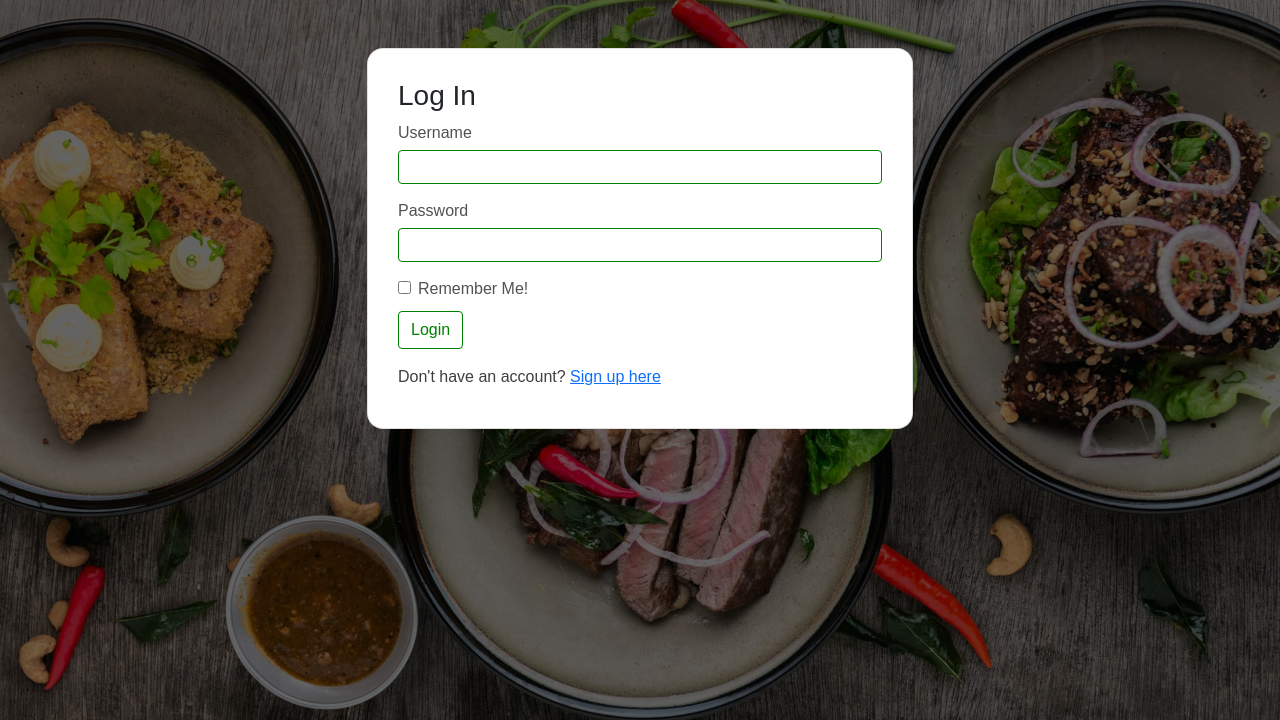
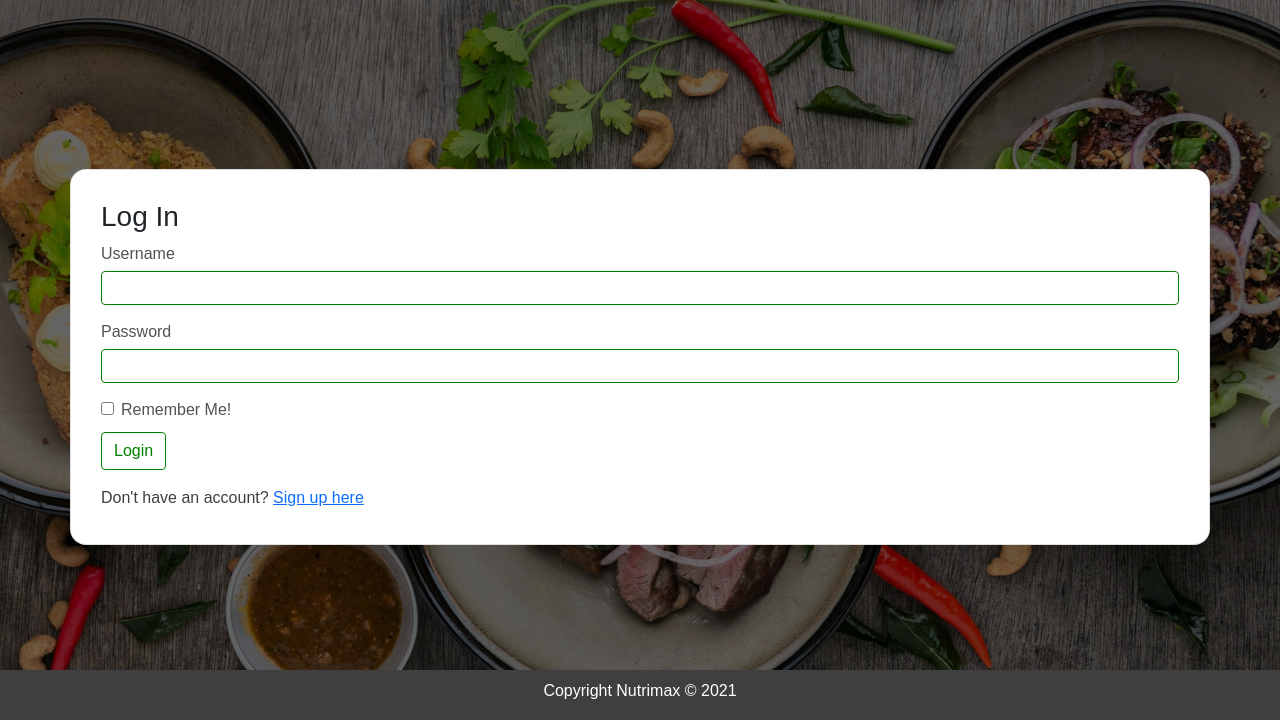
Before and after one commit to peterken674/nutrimax, a Flask app: page /auth/login in a window 1280 px wide. Shown: the part 80-800 px from the top of the page. Run offline with Flask 2, Linux system fonts and the light colour scheme; some libraries are stand-ins or nearby versions.

Commit message:
Style auth forms.

```diff
--- a/app/auth/views.py
+++ b/app/auth/views.py
@@ -19,8 +19,9 @@
 
 
          flash('Invalid username or Password')
+    title = 'Login | Nutrimax'
 
-    return render_template('auth/login.html', loginform = form)
+    return render_template('auth/login.html', loginform = form, title=title)
 
 
 @auth.route('/signup', methods = ["GET","POST"])
@@ -35,8 +36,8 @@
                     user.email,user=user)
        return redirect(url_for("auth.login"))
 
-    title = "New Account | NTMX"
-    return render_template('auth/signup.html',registration_form =form, form=form)
+    title = "New Account | Nutrimax"
+    return render_template('auth/signup.html',registration_form =form, form=form, title=title)
 
 
 @auth.route('/logout')
--- a/app/templates/auth/login.html
+++ b/app/templates/auth/login.html
@@ -1,17 +1,15 @@
 {% extends 'base.html' %}
 {% import 'bootstrap/wtf.html' as wtf%}
-{% block content %}
-{% block styles %}
-{{super()}}
-<link rel="stylesheet" href="{{url_for('static',filename='css/particle.css')}}">
-{% endblock %}
+
+{% block main %}
+{{ super() }}
+
 <div class="container">
-    <div class="row" id="particle-js">
-      <div class= "col-md-3"></div>
-      <div class="col-md-6" id="login">
-      <div class="login-form card mt-5">
+    <div class="row">
+        <div class="col-lg-3"></div>
+        <div class="col-lg-6 login-form card mt-5">
                 <h3 class="text-dark">Log In</h3>
-          <!-- flash message        -->
+                <!-- Flash message        -->
                 {% if get_flashed_messages()%}
                 <div class="alert alert-danger">
                     <button type="button" class="close" data-dismiss="alert">&times;</button>
@@ -19,13 +17,14 @@
                 </div>
                 {% endif %}
                 {{wtf.quick_form(loginform)}}
-          <p class="mb-1"> Don't have an account? <a id="sign" href="{{url_for('auth.signup')}}">Sign up here</a></p>
+                <p class="mb-1"> Don't have an account? <a id="sign" href="{{url_for('auth.signup')}}">Sign up here</a>
+                </p>
         </div>
-     </div>
-     <div clas="col-md-3"> </div>
+        <div clas="col-lg-3"></div>
     </div>
 </div>
 {% endblock %}
+
 {% block footer %}
 {% include 'footer.html' %}
 {%endblock%}
```
Also changed, not shown: app/templates/auth/signup.html (+5 -7 lines), app/static/css/style.css (line endings or trailing spaces). Lines whose indentation alone changed are shown as unchanged.
